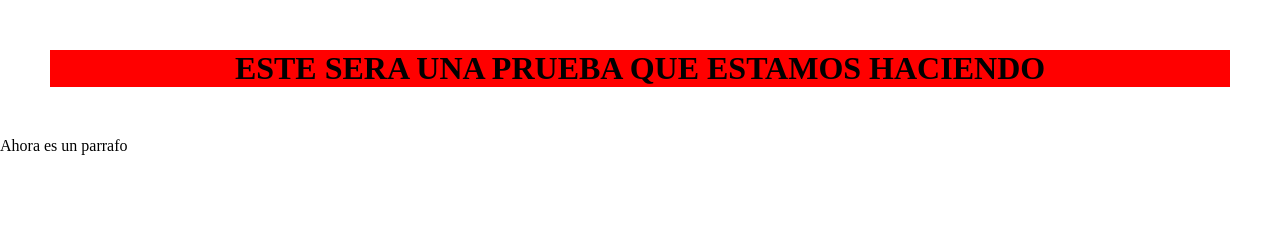
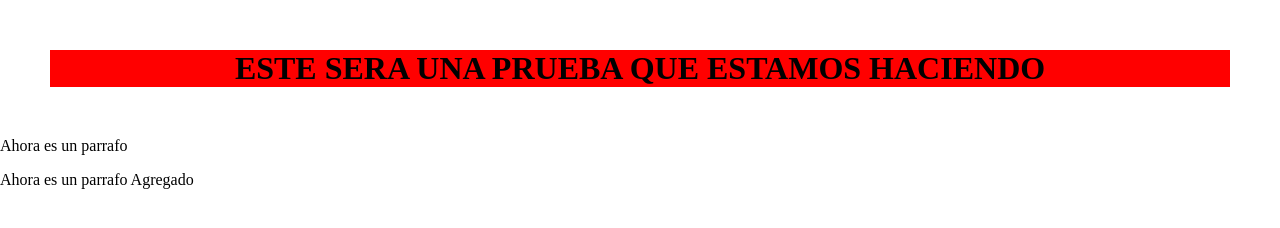
Before and after one commit to omachucan/Primera-Prueba, a plain HTML site: page index.html in a window 1280 px wide. Drawn offline with Linux system fonts and the light colour scheme.

Commit message:
Update index.html

```diff
--- a/index.html
+++ b/index.html
@@ -12,5 +12,8 @@
     <h1>ESTE SERA UNA PRUEBA QUE ESTAMOS HACIENDO</h1>
 
     <p>Ahora es un parrafo</p>
+
+     <p>Ahora es un parrafo Agregado</p>
+
   </body>
 </html>
```
